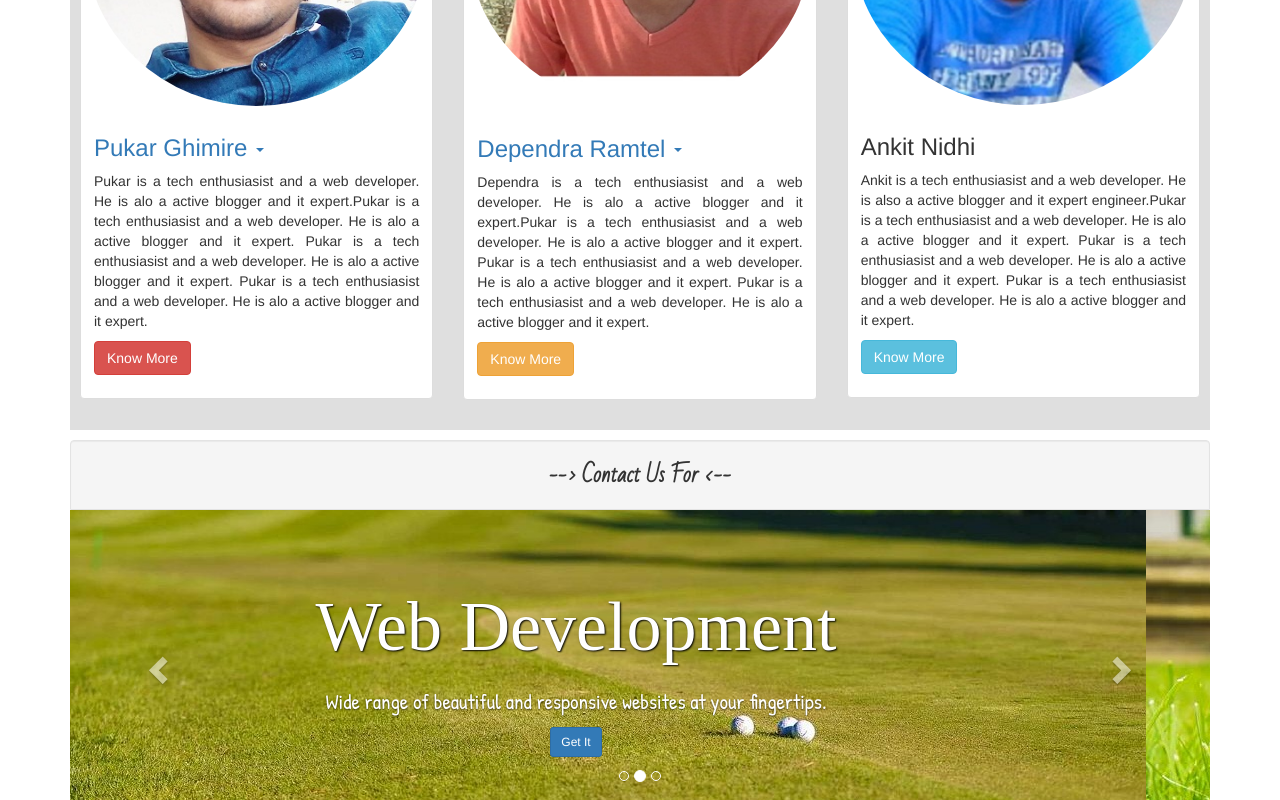
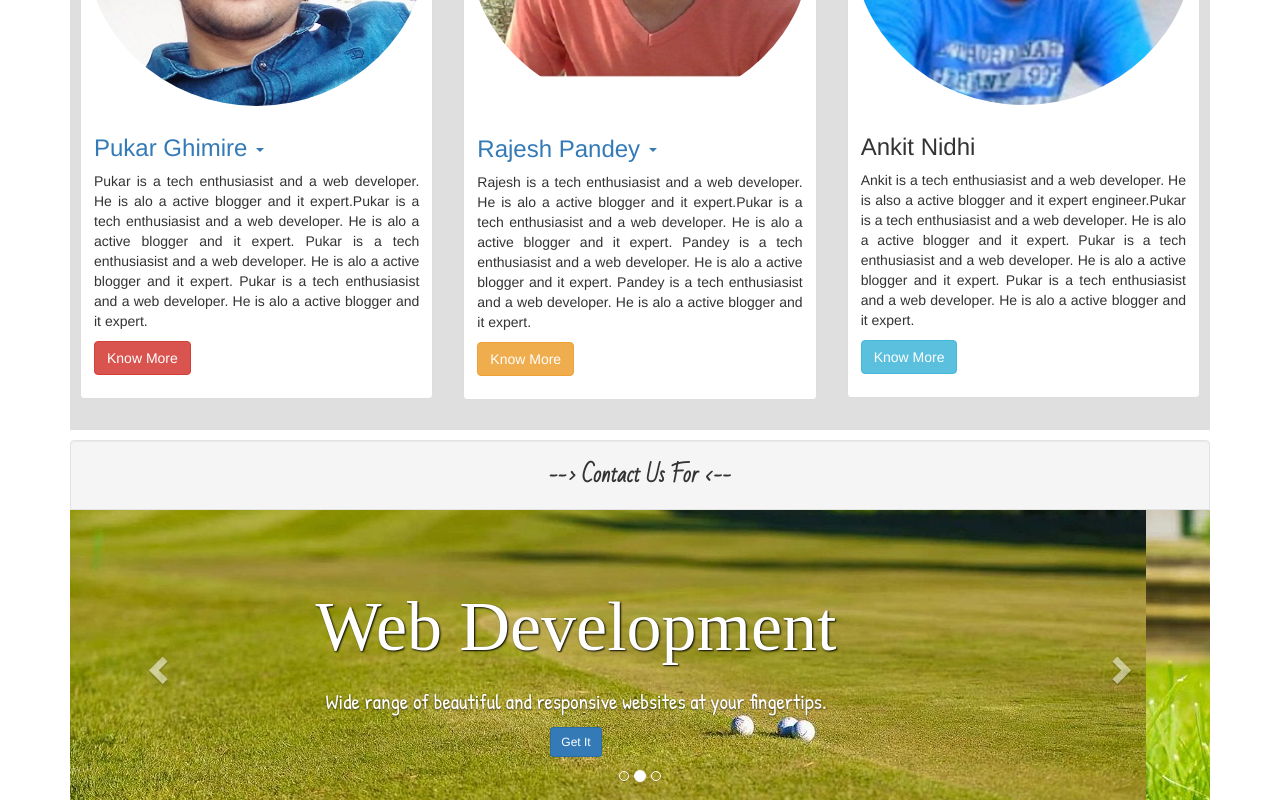
Before and after one commit to 9819023310me/xitish.github.io, a plain HTML site: page Webpage.html in a window 1280 px wide. Shown: the part 1000-1800 px from the top of the page. Drawn offline with nearby package versions, Linux system fonts and the light colour scheme; a web font is replaced by a local one.

Commit message:
Modified main Page

```diff
--- a/Webpage.html
+++ b/Webpage.html
@@ -17,7 +17,7 @@
 	<div class="container">
 
 			<img id="mylogo" class="img-responsive img-rounded pull-left" src="a/logo.png" alt="Company logo" title="Pukar Tnc">
-			<h1 class="page-header " id="heading">Pukar Corp</h1>
+			<h1 class="page-header " id="heading"><b>P & P Corp</b></h1>
 
 			<nav class="navbar navbar-default">
 				<div class="navbar-header">
@@ -108,14 +108,14 @@
 				<div class="thumbnail">
 					<img class="img-circle" src="a/dp.jpg" >
 					<div class="caption">
-						<h3><a href="#dependra" data-toggle="collapse"> Dependra Ramtel  <span class="caret"></span></a> </h3>
-						<p id="dependra"  class="person collapse in"> Dependra is a tech enthusiasist and a web developer.
+						<h3><a href="#pandey" data-toggle="collapse"> Rajesh Pandey  <span class="caret"></span></a> </h3>
+						<p id="pandey"  class="person collapse in"> Rajesh is a tech enthusiasist and a web developer.
 							He is alo a active blogger and it expert.Pukar is
 							a tech enthusiasist and a web developer.
 							He is alo a active blogger and it expert.
-							Pukar is a tech enthusiasist and a web developer.
+							Pandey is a tech enthusiasist and a web developer.
 							He is alo a active blogger and it expert.
-							Pukar is a tech enthusiasist and a web developer.
+							Pandey is a tech enthusiasist and a web developer.
 							He is alo a active blogger and it expert.
 						</p>
 						<p> <a href="https://en.wikipedia.org/wiki/Dependra" class="btn btn-warning" role="button">Know More </a></p>
```
